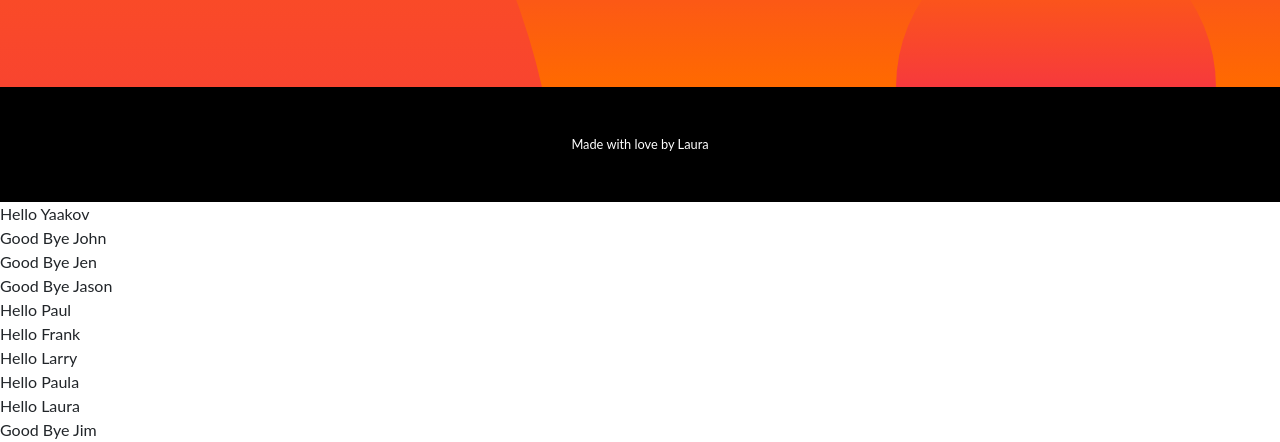
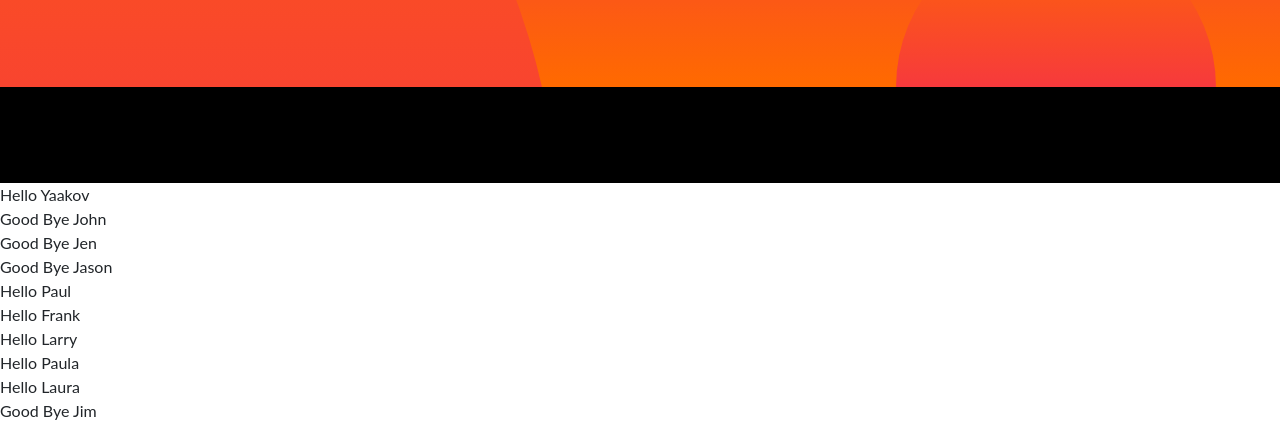
Before and after one commit to Bran35/module4assignment-, a plain HTML site: page index.html in a window 1280 px wide. Shown: the part 403-845 px from the top of the page. Drawn offline with nearby package versions, Linux system fonts and the light colour scheme.

Commit message:
Update index.html

```diff
--- a/index.html
+++ b/index.html
@@ -32,7 +32,7 @@
  <!-- Footer -->
  <footer class="py-5 bg-black">
     <div class="container">
-      <p class="m-0 text-center text-white small">Made with love by Laura</p>
+
     </div>
     <!-- /.container -->
   </footer>
```
